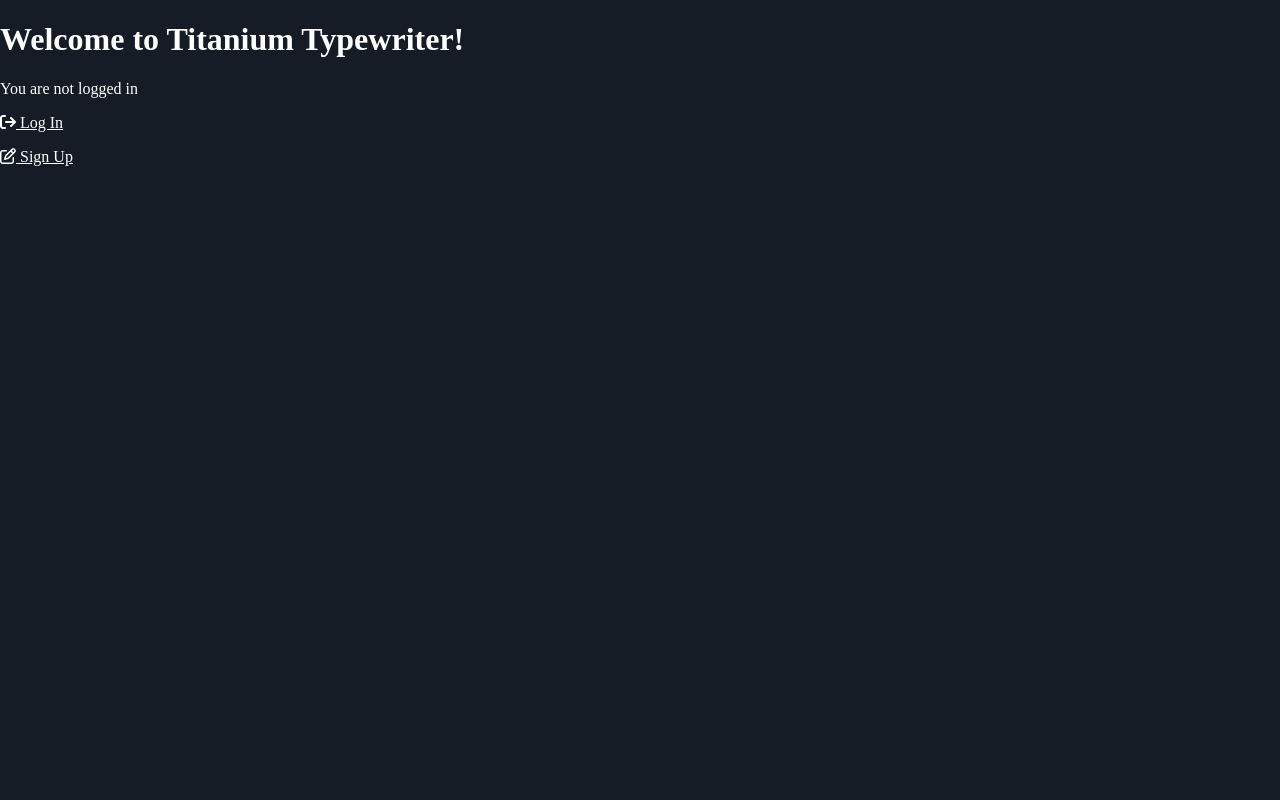
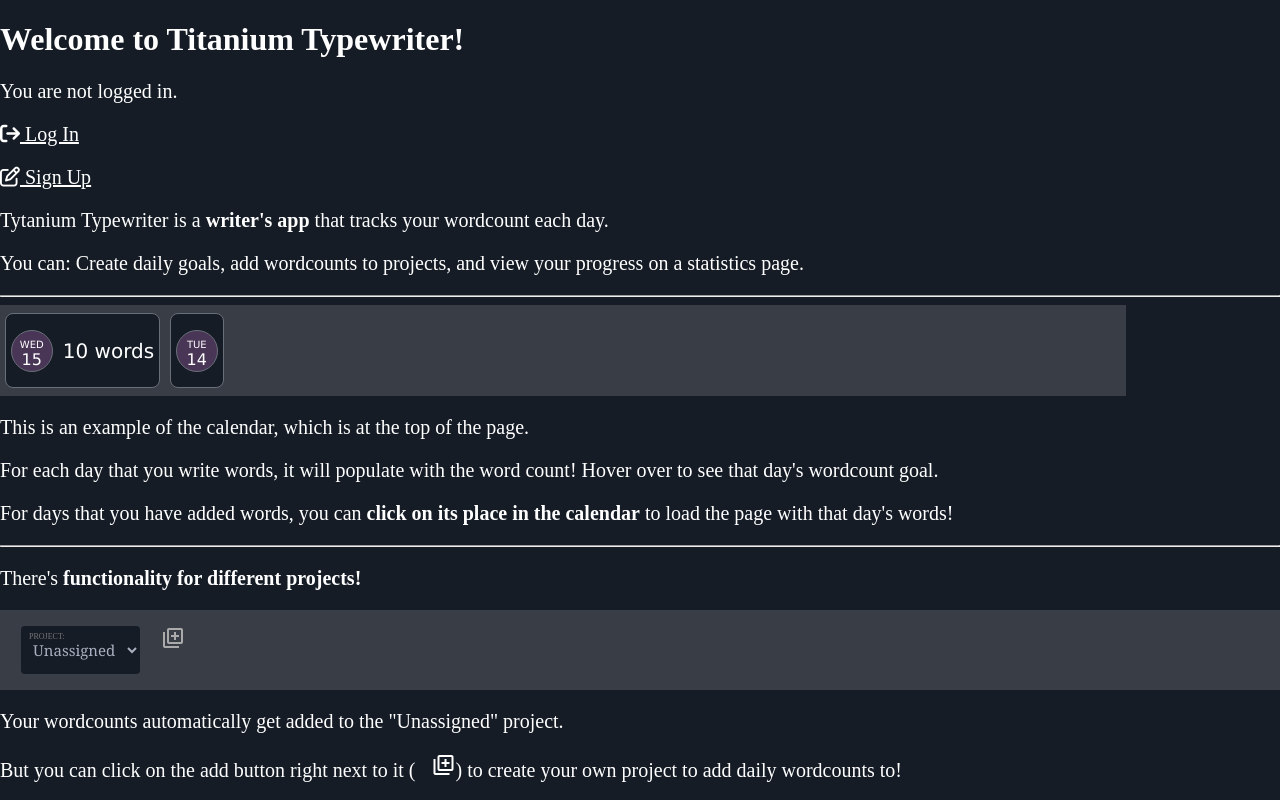
Before and after one commit to elizabethquinlan/titanium-typewriter, a Django app: page / in a window 1280 px wide. Run offline with Django 4.2, Linux system fonts and the light colour scheme; data that the repository does not hold is empty; some libraries are stand-ins or nearby versions.

Commit message:
add text to logged-out view on home.html

```diff
--- a/typewriterproj/static/css/styles.css
+++ b/typewriterproj/static/css/styles.css
@@ -6,6 +6,10 @@ body, html {
     overflow-x: hidden;
     width: 100vw;
     height: 100vh
+}
+
+p {
+    font-size: 20px;
 }
 
 #top-nav {
--- a/typewriterproj/templates/home.html
+++ b/typewriterproj/templates/home.html
@@ -108,12 +108,79 @@
         </div>
 
         {% else %}
+        <!-- TODO: In Django settings, you can adjust so a logged-out user views a different html route/template. But for now I will leave it on this page because we are presenting today and I don't have time :) -->
         <h1>Welcome to Titanium Typewriter!</h1>
-        <p>You are not logged in</p>
-        <p><a href="{% url 'login' %}"><i class="fa-solid fa-arrow-right-from-bracket"></i> Log In</a></p>
+        <p>You are not logged in.</p>
+        <p><a href="{% url 'login' %}"><i class="fa-solid fa-arrow-right-from-bracket"></i> Log In</a>
         <p><a href="{% url 'signup' %}"><i class="fa-regular fa-pen-to-square"></i> Sign Up</a></p>
+        <p>Tytanium Typewriter is a <b>writer's app</b> that tracks your wordcount each day.</p>
+        <p>You can: Create daily goals, add wordcounts to projects, and view your progress on a statistics page.</p>
+        <hr>
+        <div class="scrolling-wrapper"> <!-- Start of the calendar stuff -->
+            <div class="date-card"><!-- introduce conditional that will display more data for days with wordcounts attached. -->
+                <div class="day-container">
+                    <div class="weekday">Wed</div>
+                    <div class="date">15</div>
+                    <span class="tooltip">You wrote 10 words<br>with a daily goal of 10.</span>
+                </div>
+                <div class="wc-body">  <!-- Passing wc.id as params -->
+                    <!-- If there is actual data attached to the retrieved object, then you can hit the button to load it onto the page.-->
+                    <p>10 words</p>
+                </div>
+            </div>
+            <div class="date-card"><!-- introduce conditional that will display more data for days with wordcounts attached. -->
+                <div class="day-container">
+                    <div class="weekday">Tue</div>
+                    <div class="date">14</div>
+                    <span class="tooltip">You wrote 0 words<br>with a daily goal of 0.</span>
+                </div>
+            </div>
+        </div>
+        <p>This is an example of the calendar, which is at the top of the page.</p>
+        <p>For each day that you write words, it will populate with the word count! Hover over to see that day's wordcount goal.</p>
+        <p>For days that you have added words, you can <b>click on its place in the calendar</b> to load the page with that day's words!</p>
+        <hr>
+        <p>There's <b>functionality for different projects!</b></p>
+        <div id="bottom-nav">
+
+            <div id="project-content">
+                <div class="form-wrap">
+                    <label>Project:</label>
+                    <form>
+                        <select>
+                            <option>
+                                Unassigned
+                            </option>
+                        </select>
+                    </form>
+                </div>
+
+                <a href="#modal2"><span class="material-symbols-outlined">library_add</span></button>
+
+                <div id="modal2">
+                    <a href="#" class="modal-link">Close</a>
+                    <div class="header-modal">
+                        <p>Create Project:</p>
+                    </div>
+                    <div class="modal-container">
+                        <form>
+                            <p>Project name:</p>
+                            <input type="text" id="newProjectName">
+                            <br><br><p>Start date:</p>
+                            <input type="date" id="newProjStartDate"><br>
+                            <br><p>End date:</p>
+                            <input type="date" id="newProjEndDate"><br>
+                            <br><p>Word count goal:</p>
+                            <input type="number" id="newProjWcGoal"><br>
+                            <br><button>Create</button><br>
+                        </form>
+                    </div>
+                </div>
+            </div>
+        </div>
+        <p>Your wordcounts automatically get added to the "Unassigned" project.</p>
+        <p>But you can click on the add button right next to it (<span class="material-symbols-outlined">library_add</span>) to create your own project to add daily wordcounts to!</p>
         {% endif %}
 
 
-    </div>
     {% endblock %}
```
Also changed, not shown: typewriterproj/db.sqlite3.
